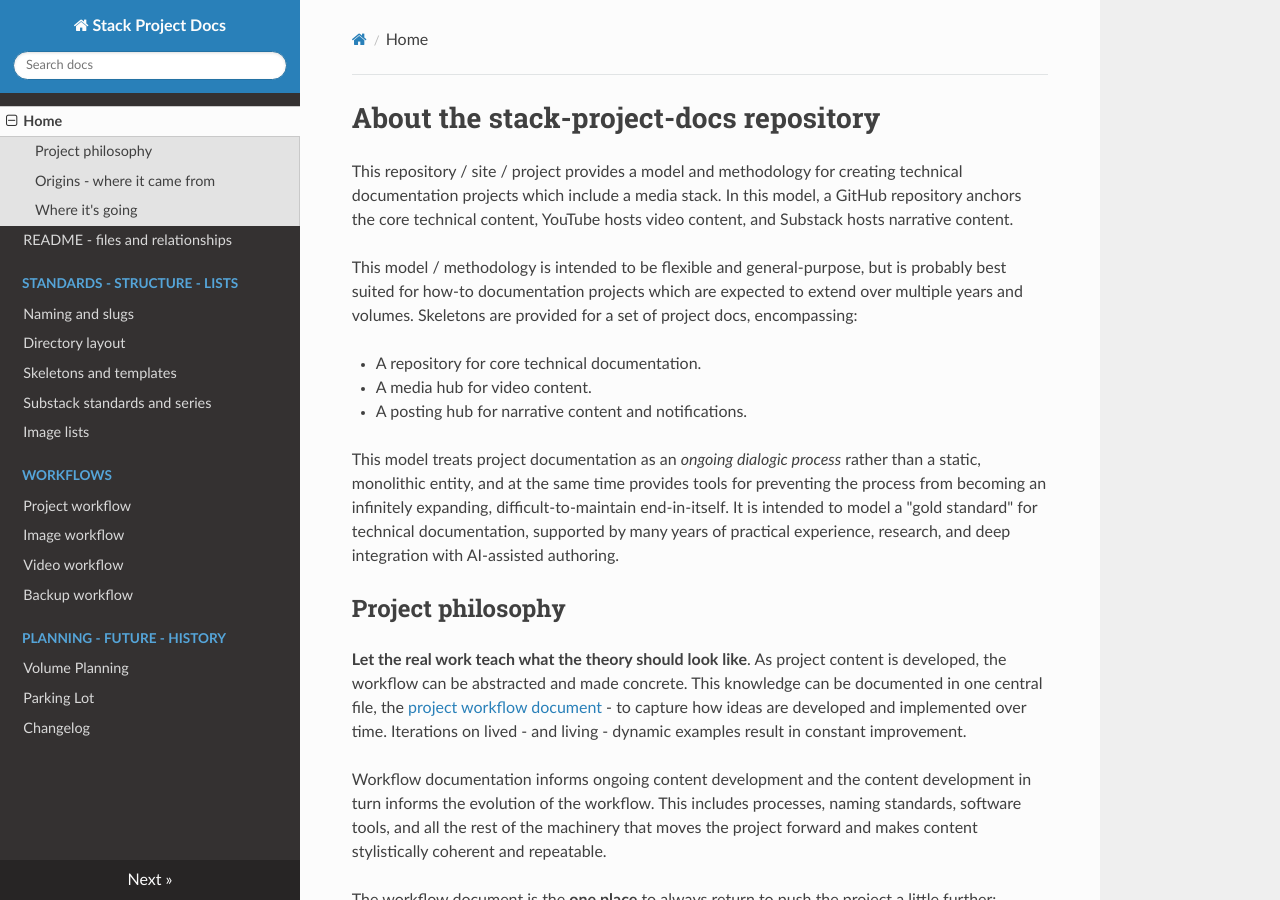
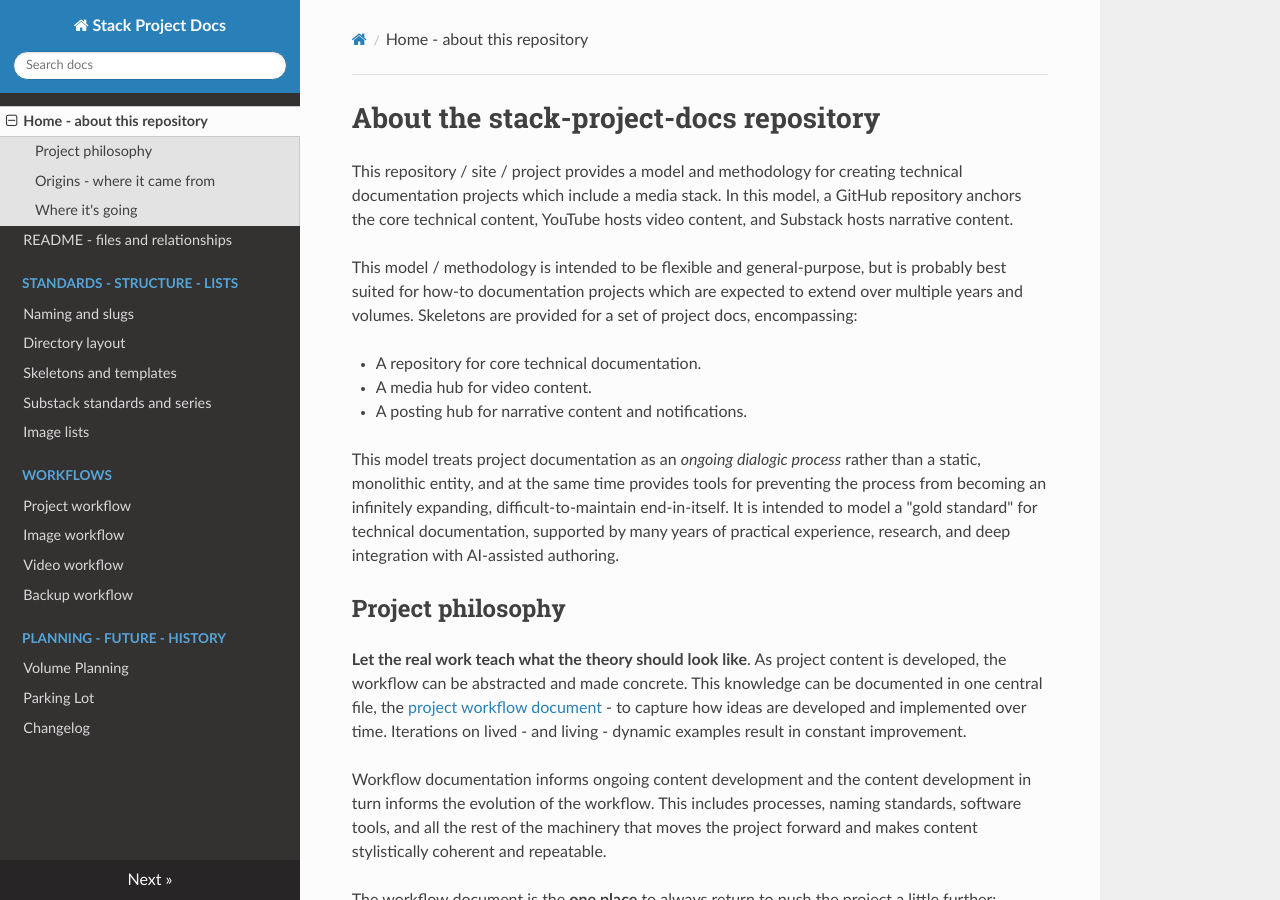
Before and after one commit to john-tech-writer/stack-project-docs, an MkDocs documentation site: the page built from docs/index.md, in a window 1280 px wide and 900 px high. Built offline with MkDocs 1.6.1, drawn with Linux system fonts in a browser that asks for light colours; nearby versions of some CDN libraries.

Commit message:
minor revision to home

```diff
--- a/mkdocs.yml
+++ b/mkdocs.yml
@@ -2,7 +2,7 @@ site_name: Stack Project Docs
 site_url: https://john-tech-writer.github.io/stack-project-docs
 
 nav:
-  - Home: index.md
+  - Home - about this repository: index.md
   - README - files and relationships: orientation.md
   - Standards - Structure - Lists:
       - Naming and slugs: naming-slugs.md
```
